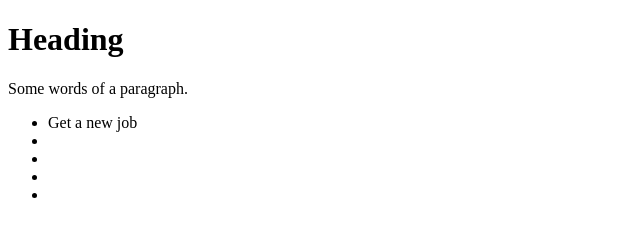
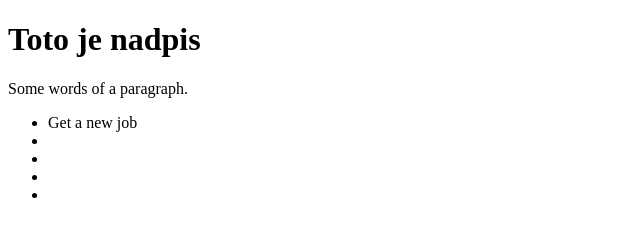
Before and after one commit to patrikbiblak/gitujeme-o-100-sest, a plain HTML site: page index.html in a window 1280 px wide. Shown: the whole page, without its empty margins (0-640 px from the left). Drawn offline with Linux system fonts and the light colour scheme.

Commit message:
pridal som <h1> nadpis

```diff
--- a/index.html
+++ b/index.html
@@ -5,7 +5,7 @@
     <title>Get Out</title>
 </head>
 <body>
-    <h1>Heading</h1>
+    <h1>Toto je nadpis</h1>
 
     <p>Some words of a paragraph.</p>
 
```
